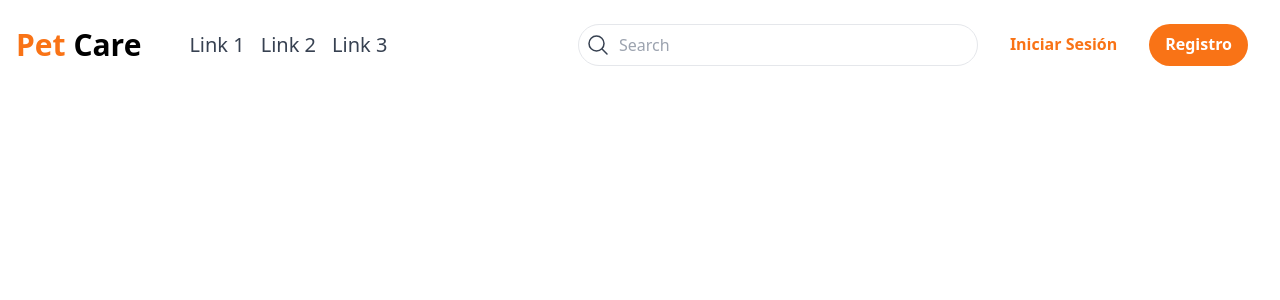
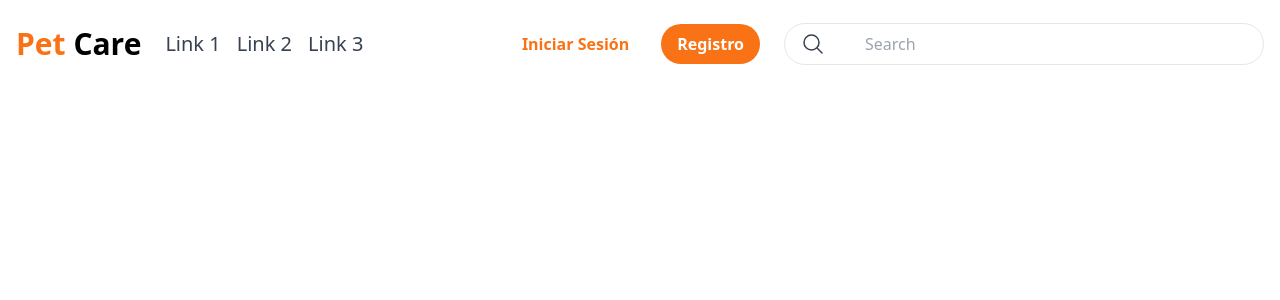
Before and after one commit to altaskur/devaton-quita-edicion-grupo-uno-Front, an Angular app: page / in a window 1280 px wide. Shown: the top 300 px of the page. Built offline with nearby package versions, Linux system fonts and the light colour scheme.

Commit message:
fix: working navbar first version

```diff
--- a/src/app/core/navbar/navbar.component.html
+++ b/src/app/core/navbar/navbar.component.html
@@ -1,5 +1,7 @@
 <header class="bg-white sticky top-0 px-4 py-2">
-  <div class="mx-auto flex justify-between items-center gap-8">
+  <div
+    class="flex flex-col justify-between items-center gap-2 md:flex-row md:flex-wrap">
+    <div class="flex justify-between items-center w-full md:w-auto">
       <a [routerLink]="['/home']" class="text-3xl font-bold">
         <span class="text-orange-500">Pet</span> Care
       </a>
@@ -16,6 +18,7 @@
           stroke-linejoin="round"
           d="M3.75 6.75h16.5M3.75 12h16.5m-16.5 5.25h16.5" />
       </svg>
+    </div>
     <nav
       #navbar
       class="absolute top-0 left-0 w-full h-screen bg-white p-24 hidden flex-col flex-grow justify-between gap-4 md:p-4 md:static md:w-auto md:h-auto md:flex md:flex-row md:justify-between">
@@ -55,26 +58,6 @@
           >
         </li>
       </ul>
-      <div class="hidden lg:block">
-        <svg
-          xmlns="http://www.w3.org/2000/svg"
-          fill="none"
-          viewBox="0 0 24 24"
-          stroke-width="1.5"
-          stroke="currentColor"
-          class="w-6 h-6 absolute top-1/2 -translate-y-1/2 translate-x-2 stroke-gray-700">
-          <path
-            stroke-linecap="round"
-            stroke-linejoin="round"
-            d="M21 21l-5.197-5.197m0 0A7.5 7.5 0 105.196 5.196a7.5 7.5 0 0010.607 10.607z" />
-        </svg>
-        <input
-          type="search"
-          name="search"
-          id="search"
-          placeholder="Search"
-          class="py-2 ps-10 pe-2 border text-gray-700 rounded-full min-w-[25rem] focus:outline-none" />
-      </div>
       <div class="flex flex-col gap-4 md:flex md:flex-row" *ngIf="!ISAUTH">
         <a
           [routerLink]="['/login']"
@@ -114,5 +97,26 @@
         >
       </div>
     </nav>
+    <div
+      class="flex items-center w-full xl:max-w-[30rem] border rounded-full text-gray-700">
+      <svg
+        xmlns="http://www.w3.org/2000/svg"
+        fill="none"
+        viewBox="0 0 24 24"
+        stroke-width="1.5"
+        stroke="currentColor"
+        class="w-6 h-6 ml-4 stroke-gray-700">
+        <path
+          stroke-linecap="round"
+          stroke-linejoin="round"
+          d="M21 21l-5.197-5.197m0 0A7.5 7.5 0 105.196 5.196a7.5 7.5 0 0010.607 10.607z" />
+      </svg>
+      <input
+        type="search"
+        name="search"
+        id="search"
+        placeholder="Search"
+        class="py-2 ps-10 pe-2 focus:outline-none" />
+    </div>
   </div>
 </header>
```
Lines whose indentation alone changed are shown as unchanged.
